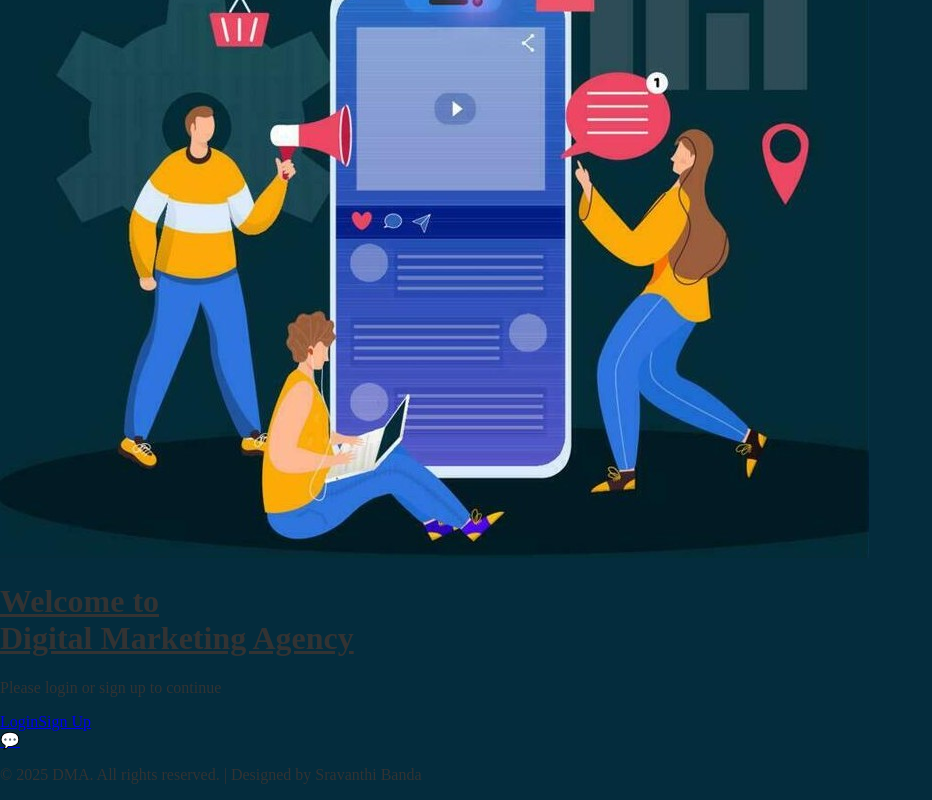
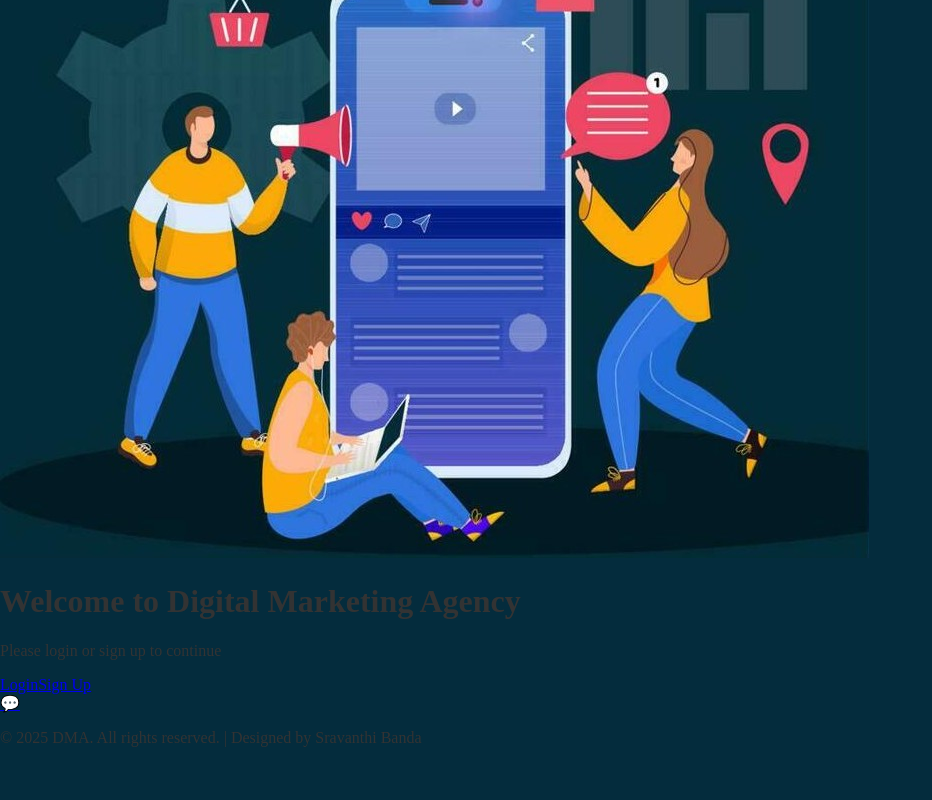
Before and after one commit to Saniyazehra30/Digital_Marketing_Agency_Website, a React (Create React App) app: page / in a window 1280 px wide. Shown: the part 378-1178 px from the top of the page, without its empty margins (0-932 px from the left). After the commit the page ends 1141 px from the top, so only its background shows below. Built offline with nearby package versions, Linux system fonts and the light colour scheme.

Commit message:
Initial commit with user identity set

```diff
--- a/src/index.css
+++ b/src/index.css
@@ -10,3 +10,64 @@ body {
   padding:0;
   margin:0;
 }
+@layer utilities {
+  /* === Keyframes === */
+  @keyframes pageFade {
+    from { opacity: 0; }
+    to { opacity: 1; }
+  }
+
+  @keyframes imageZoom {
+    from { transform: scale(1.05); }
+    to { transform: scale(1); }
+  }
+
+  @keyframes fadeUp {
+    from {
+      transform: translateY(20px);
+      opacity: 0;
+    }
+    to {
+      transform: translateY(0);
+      opacity: 1;
+    }
+  }
+
+  @keyframes buttonSlide {
+    from {
+      transform: translateX(50px);
+      opacity: 0;
+    }
+    to {
+      transform: translateX(0);
+      opacity: 1;
+    }
+  }
+
+  /* === Animation Classes === */
+  .animate-page-fade {
+    animation: pageFade 0.8s ease-in-out;
+  }
+
+  .animate-image-zoom {
+    animation: imageZoom 2s ease-out;
+  }
+
+  .animate-fade-up-heading {
+    animation: fadeUp 1s ease-in-out forwards;
+    animation-delay: 0.6s;
+    opacity: 0;
+  }
+
+  .animate-fade-up-delay {
+    animation: fadeUp 1s ease-in-out forwards;
+    animation-delay: 1.4s;
+    opacity: 0;
+  }
+
+  .animate-button-slide {
+    animation: buttonSlide 1s ease-out forwards;
+    animation-delay: 2s;
+    opacity: 0;
+  }
+}
--- a/src/pages/AuthChoicePage.jsx
+++ b/src/pages/AuthChoicePage.jsx
@@ -3,40 +3,43 @@ import { Link } from "react-router-dom";
 
 function AuthChoicePage() {
   return (
-    <div className="flex min-h-screen">
+    <div className="flex min-h-screen animate-page-fade">
       {/* Left Side: Image */}
-      <div className="w-1/2 hidden md:block">
+      <div className="w-1/2 hidden md:block overflow-hidden">
         <img
           src="/assets/authpage_image.jpg"
           alt="Digital Marketing"
-          className="object-cover w-full h-full"
+          className="object-cover w-full h-full transform animate-image-zoom"
         />
       </div>
 
       {/* Right Side: Content */}
       <div className="w-full md:w-1/2 flex items-center justify-center bg-[#042c3d] text-white px-10">
         <div className="space-y-6 max-w-md">
+          {/* Full Heading with fade-up */}
           <h1
-            className="text-4xl sm:text-5xl font-extrabold leading-tight text-[#FDFD96]"
-            style={{ fontFamily: "Times New Roman, serif", textDecoration: "underline" }}
+            className="text-3xl sm:text-4xl font-extrabold text-[#FDFD96] animate-fade-up-heading"
+            style={{ fontFamily: "Times New Roman, serif" }}
           >
-            Welcome to <br /> Digital Marketing Agency
+            Welcome to Digital Marketing Agency
           </h1>
 
-          <p className="text-lg sm:text-xl text-gray-200">
+          {/* Paragraph */}
+          <p className="text-lg sm:text-xl text-gray-200 animate-fade-up-delay">
             Please login or sign up to continue
           </p>
 
-          <div className="flex gap-6 mt-4">
+          {/* Buttons */}
+          <div className="flex gap-6 mt-4 animate-button-slide">
             <Link
               to="/login"
-              className="px-6 py-3 bg-blue-600 text-white rounded hover:bg-blue-700 transition"
+              className="px-6 py-3 bg-blue-600 text-white rounded hover:bg-blue-700 transform hover:scale-105 transition duration-300"
             >
               Login
             </Link>
             <Link
               to="/signup"
-              className="px-6 py-3 bg-green-600 text-white rounded hover:bg-green-700 transition"
+              className="px-6 py-3 bg-green-600 text-white rounded hover:bg-green-700 transform hover:scale-105 transition duration-300"
             >
               Sign Up
             </Link>
```
Also changed, not shown: index.css (+30 -0 lines).
